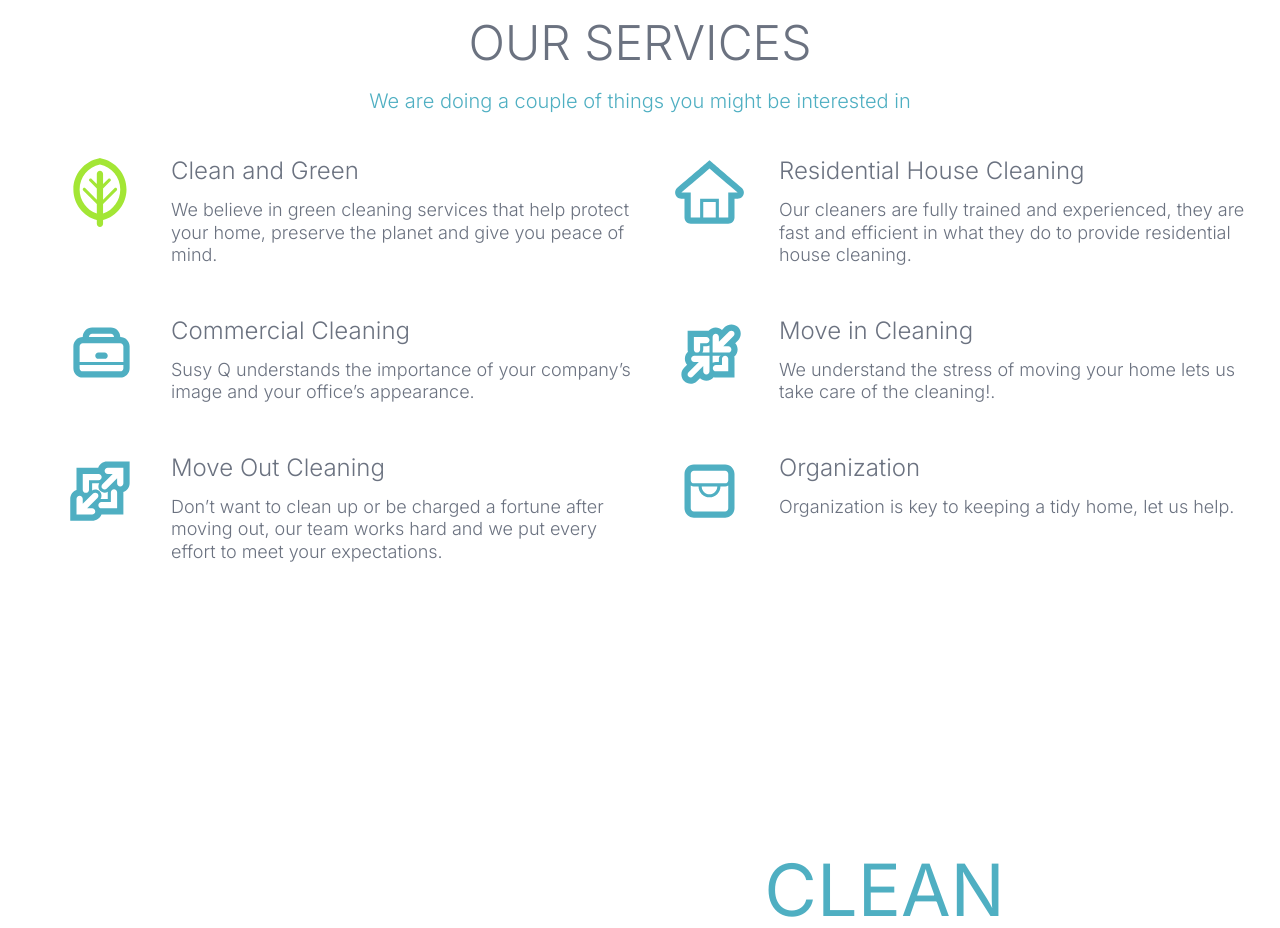
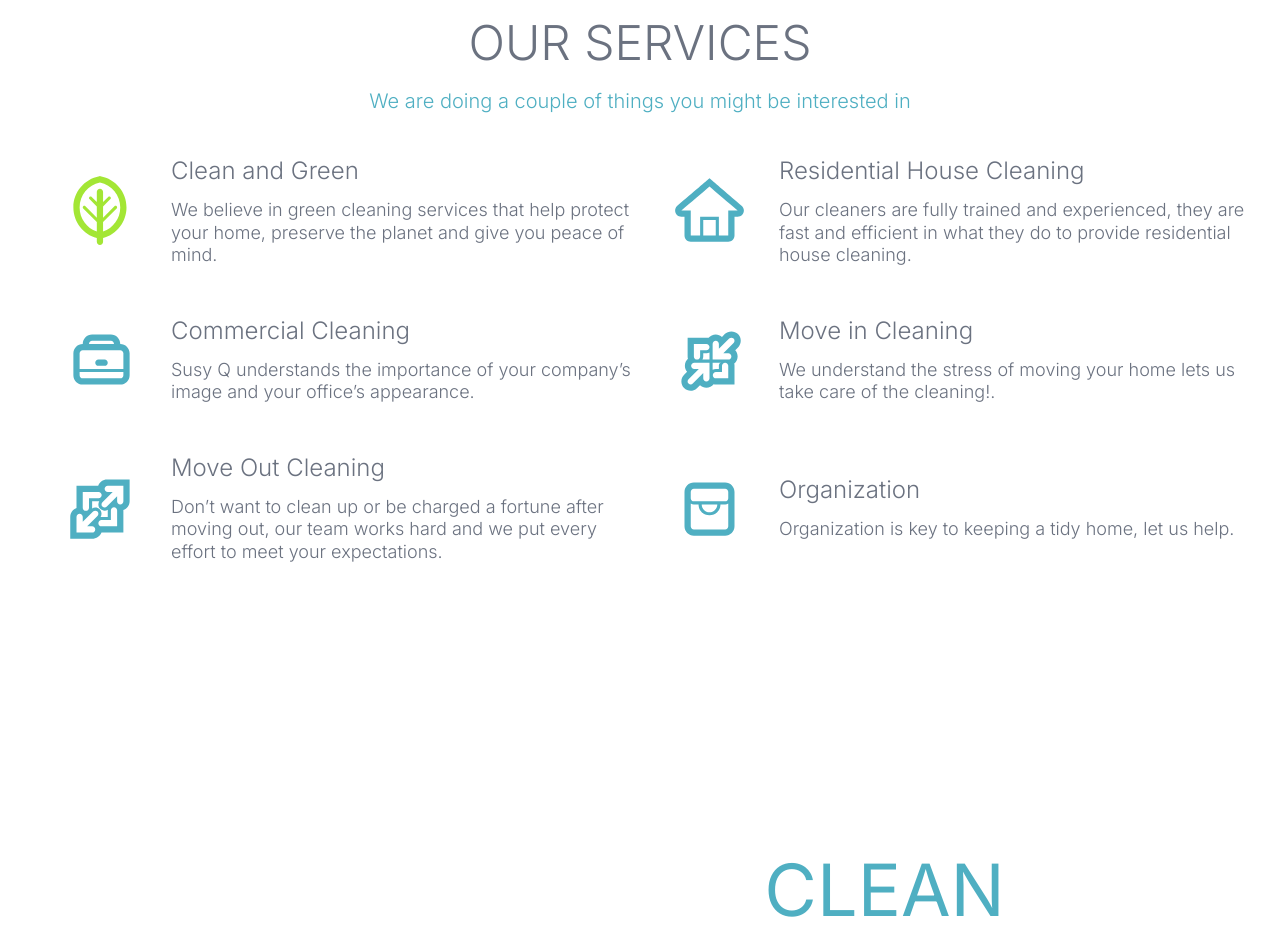
Before and after one commit to oscar-ct/susyq, a Next.js app: page / in a window 1280 px wide. Shown: the part 1520-2448 px from the top of the page. Built offline with nearby package versions, Linux system fonts and the light colour scheme.

Commit message:
update flex position

```diff
--- a/src/components/ServicesItem.jsx
+++ b/src/components/ServicesItem.jsx
@@ -2,7 +2,7 @@ import ServiceIcon from "@/components/ServiceIcon";
 
 const ServicesItem = ({ title, content, iconName, iconSize = 75 } ) => {
     return (
-        <div className={`py-5 md:py-6 w-full md:w-6/12 flex`}>
+        <div className={`py-5 md:py-6 w-full md:w-6/12 flex items-center`}>
             <div className={"px-8 flex justify-center items-start text-susy"}>
                 <ServiceIcon iconName={iconName} iconSize={iconSize}/>
             </div>
```
